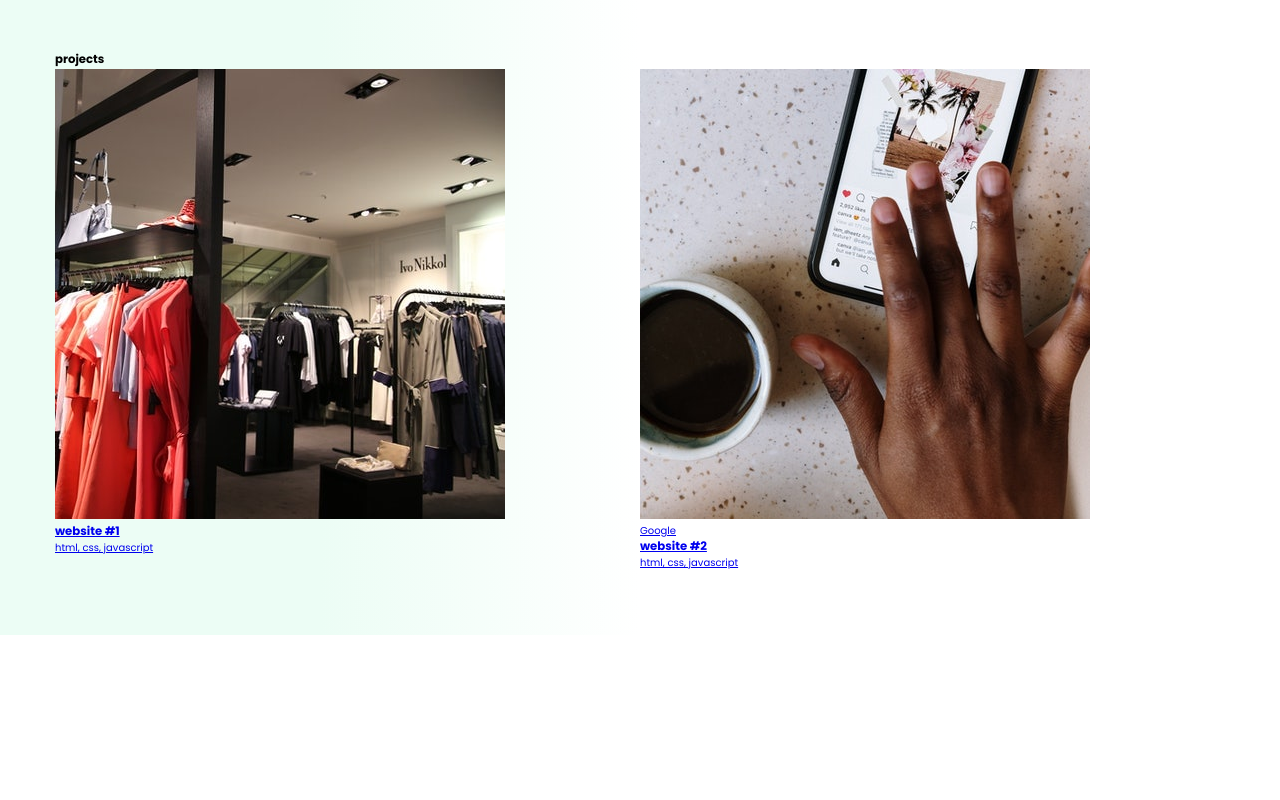
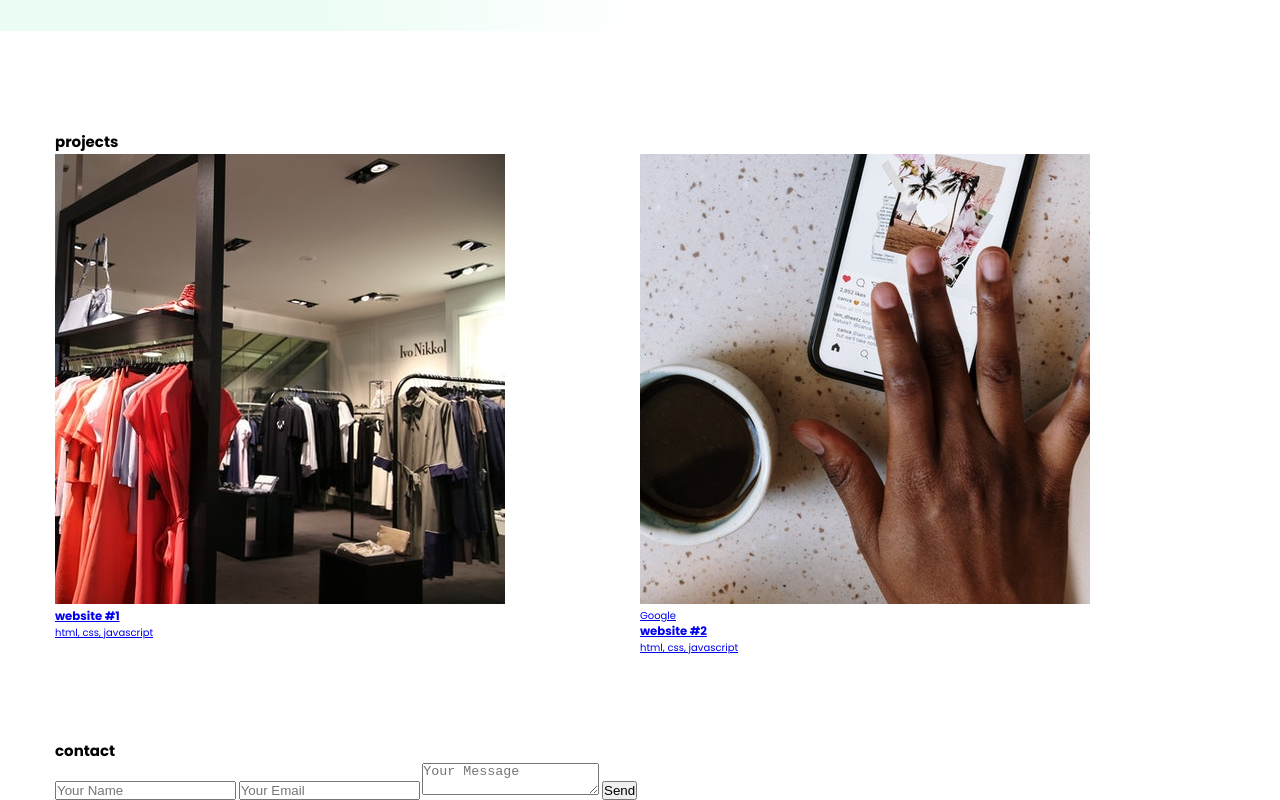
Before and after one commit to timdoan22/portfolio, a website: page index.html in a window 1280 px wide. Shown: the part 1413-2213 px from the top of the page. Before the commit the page ends 2048 px from the top, so only its background shows below. Drawn offline with Linux system fonts and the light colour scheme.

Commit message:
Added contact section to index.html

```diff
--- a/index.html
+++ b/index.html
@@ -69,6 +69,7 @@
                 </div>
             </div>
         </div>
+    </section>
     <!-- Projects -->
     <section id="projects" class="projects">
         <div class="container">
@@ -108,6 +109,31 @@
             </div>
         </div>
     </section>
+    <!-- Contact -->
+    <section id="contact">
+        <div class="container">
+            <h1 class="heading">contact</h1>
+            <div class="row">
+                <div class="col-xlg-6 col-lg-6 col-md-6 col-sm-12 col-xsm-12">
+                    <div class="contact__content">
+                        <form id="contact-form" action="https://formspree.io/f/mbjwzzqy" method="POST">
+                            <label class="contact__content__label">
+                                <input class="contact__content__input" type="text" name="name" placeholder="Your Name">
+                            </label>
+                            <label class="contact__content__label">
+                                <input class="contact__content__input" type="email" name="email" placeholder="Your Email">
+                            </label>
+                            <label class="contact__content__label">
+                                <textarea class="contact__content__message" type="text" name="message" placeholder="Your Message"></textarea>
+                            </label>
+                            <!-- your other form fields go here -->
+                            <button class="contact__content__button" type="submit" onclick="formRedirect()">Send</button>
+                        </form>
+                    </div>
+                </div>
+            </div>
+        </div>
+    </section>
 
     <script src="https://kit.fontawesome.com/e8693e13a5.js" crossorigin="anonymous"></script>
     <script src='./script/main.js'></script>
```
